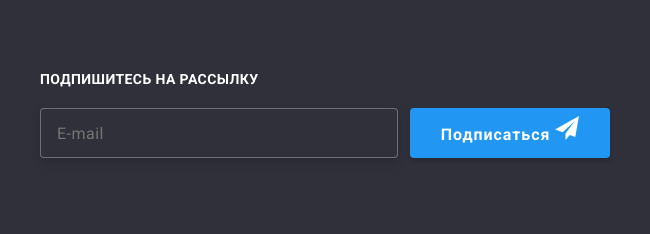
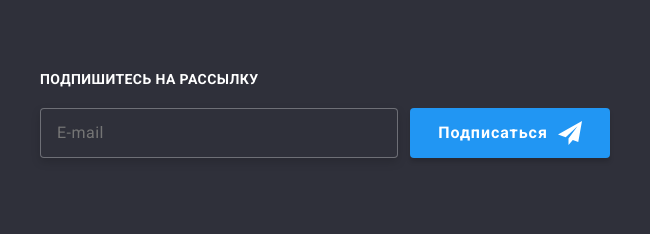
Before and after one commit to Temich007/goit-markup-hw-06, a plain HTML site: page index.html in a window 1280 px wide. Shown: the part 2676-2910 px from the top of the page, 594-1244 px from the left. Drawn offline with nearby package versions, Linux system fonts and the light colour scheme.

Commit message:
доделивает футер

```diff
--- a/css/style.css
+++ b/css/style.css
@@ -641,35 +641,33 @@ background-color: var(--accent-color);
 
   /* ===============Form-Modal========================== */
 
-
+  .form-footer{
+    margin-left: 93px;
+  }
 
 .footer-form-title{
-  text-align: center;
-  justify-content: center;
-font-weight: 700;
+  font-weight: 700;
 font-size: 14px;
 line-height: 1.14;
 letter-spacing: 0.03em;
 text-transform: uppercase;
 color: var(--primary-white-color);
- margin-left: 93px;
+margin-bottom: 20px;
 }
 
 .footer-form-sabmit{
-  display: flex;
-  align-items: center;
-  margin-top: 20px;
+    display: flex;
+    justify-content: center;
+    text-align: center;
 }
 
 .footer-form-input {
 font-size: 16px;
 line-height: 1.25;
 align-items: center;
-margin-left: 93px;
 letter-spacing: 0.03em;
 background-color: #2F303A;
 color: rgba(255, 255, 255, 0.6);
-
 width: 358px;
 height: 50px;
 padding: 16px 0px 16px 16px;
@@ -679,19 +677,25 @@ filter: drop-shadow(0px 4px 4px rgba(0, 0, 0, 0.15));
 border-radius: 4px;
 }
 
+
 .footer-telegram-icon{
   width: 24px;
   height: 24px;
+  margin-left: 10px;
 }
 
+
 .footer-form-bth{
-   text-align: center;
+  align-items: center;
+  justify-content: center;
+  text-align: center;
   font-weight: 700;
   font-size: 16px;
   line-height: 1.87;
   background-color: transparent;
   min-width: 200px;
-  height: 50px;
+  padding-top: 10px;
+  padding-bottom: 10px;
   cursor: pointer;
   letter-spacing: 0.06em;
   border-radius: 4px;
--- a/index.html
+++ b/index.html
@@ -419,19 +419,22 @@
                             </li>
                         </ul>
                     </div>
-                    <form action="#">
-                        <label class="footer-form-title" for="input-e-mail">
-                            Подпишитесь на рассылку
-                        </label>
-                        <div class="footer-form-sabmit">
+
+                    <div class="form-footer">
+                        <p class="footer-form-title">Подпишитесь на рассылку</p>
+                        <form class="footer-form-sabmit">
                             <input class="footer-form-input" type="e-mail" id="input-e-mail" name="e-mail" placeholder="E-mail">
-                            <button class="footer-form-bth" type="submit">
+                            <button class="footer-form-bth footer-form-sabmit  " type="submit">
                                 Подписаться
                                 <svg class="footer-telegram-icon">
                                     <use href="./images/sprite.svg#icon-telegram"></use>
                                 </svg>
                             </button>
-                        </div>
+                        </form>
+                    </div>
+
+
+
         </div>
 
 
```
